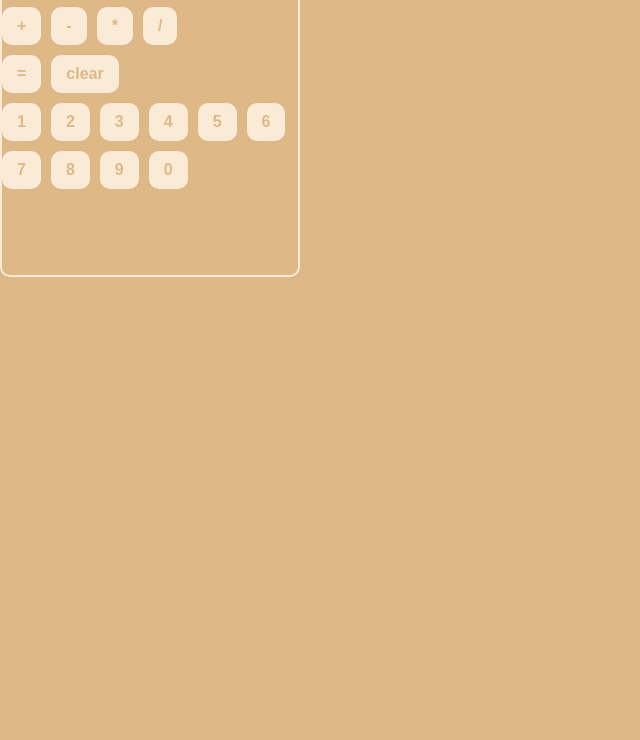
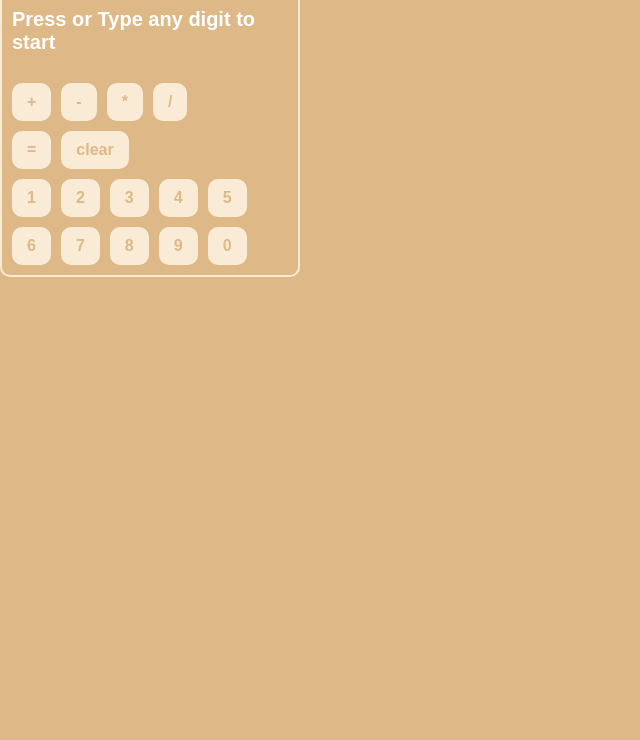
Before and after one commit to roviccastro/top-calculator, a plain HTML site: page index.html in a window 1280 px wide. Shown: the part 60-800 px from the top of the page, without its empty margins (0-640 px from the left). Drawn offline with Linux system fonts and the light colour scheme.

Commit message:
Style: Add result style

```diff
--- a/style.css
+++ b/style.css
@@ -45,6 +45,8 @@ button{
   border-radius: 10px;
   width: 300px;
   height: 300px;
+
+  padding: 10px;
 }
 
 .container{
@@ -52,3 +54,15 @@ button{
   flex-flow: row wrap;
   gap: 10px;
 }
+
+#result{
+  display: flex;
+  justify-content: flex-end;
+  align-items: center;
+  flex-flow: row wrap;
+  flex: 1 0 auto;
+}
+#text-result{
+  font-size: 20px;
+  font-weight: bold;
+}
```
